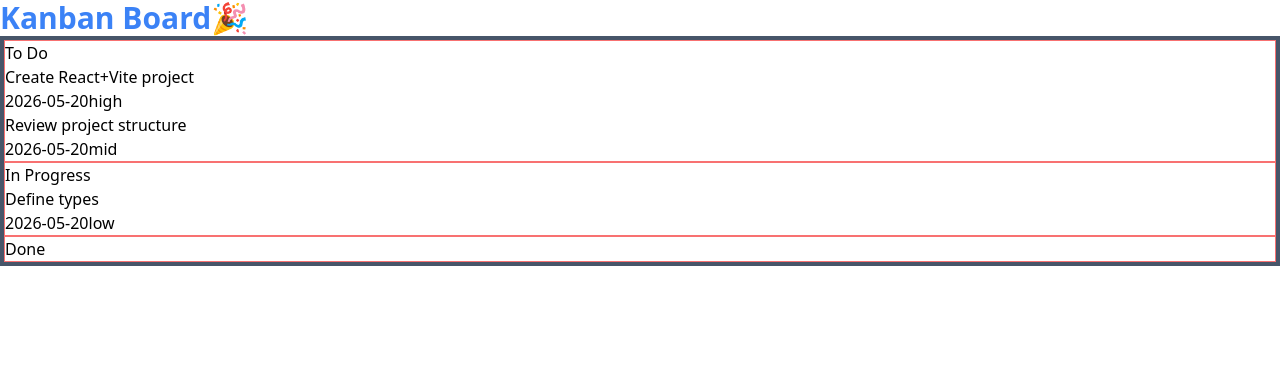
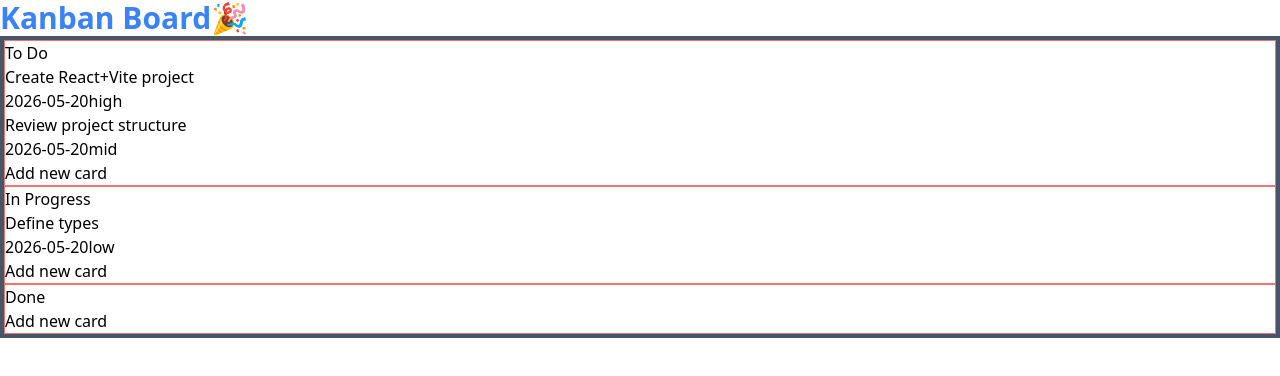
Before and after one commit to danimkim/min-dnd-kanban, a React (Vite) app: page / in a window 1280 px wide. Shown: the top 376 px of the page. Built offline with nearby package versions, Linux system fonts and the light colour scheme.

Commit message:
feat: distribute initial data using custom hook

```diff
--- a/src/App.tsx
+++ b/src/App.tsx
@@ -1,13 +1,16 @@
 import './App.css';
 import Board from './components/Board';
+import { useKanban } from './hooks/useKanban';
 
 function App() {
+  const { cards } = useKanban();
+
   return (
     <>
       <div>
         <h1 className="text-3xl font-bold text-blue-500">Kanban Board🎉</h1>
       </div>
-      <Board />
+      <Board cards={cards} />
     </>
   );
 }
--- a/src/components/Board.tsx
+++ b/src/components/Board.tsx
@@ -1,11 +1,16 @@
 import { COLUMNS } from '../constants';
+import type { CardType } from '../types';
 import Column from './Column';
 
-export default function Board() {
+interface Props {
+  cards: CardType[];
+}
+
+export default function Board({ cards }: Props) {
   return (
     <div className="border-slate-600 border-4">
       {COLUMNS.map((column) => (
-        <Column key={column.id} {...column} />
+        <Column key={column.id} column={column} cards={cards} />
       ))}
     </div>
   );
--- a/src/components/Column.tsx
+++ b/src/components/Column.tsx
@@ -1,11 +1,22 @@
-import { initialCards } from '../data/initialData';
+import { useState } from 'react';
 import type { CardType, ColumnType } from '../types';
 import Card from './Card';
+import AddCardForm from './AddCardForm';
 
-export default function Column(props: ColumnType) {
-  const { id, title } = props;
+interface Props {
+  column: ColumnType;
+  cards: CardType[];
+}
 
-  const filteredCards = initialCards.filter((card: CardType) => card.status === id);
+export default function Column({ column, cards }: Props) {
+  const [open, setOpen] = useState(false);
+  const { id, title } = column;
+
+  const filteredCards = cards.filter((card: CardType) => card.status === id);
+
+  const handleNewCardForm = {
+    toggleForm: () => setOpen((prev) => !prev),
+  };
 
   return (
     <section className="border-red-400 border">
@@ -15,6 +26,11 @@ export default function Column(props: ColumnType) {
       {filteredCards.map((card: CardType) => (
         <Card key={card.id} {...card} />
       ))}
+      {!open ? (
+        <button onClick={() => setOpen((prev) => !prev)}>Add new card</button>
+      ) : (
+        <AddCardForm formHandler={handleNewCardForm} status={column.id} />
+      )}
     </section>
   );
 }
--- a/src/hooks/useKanban.ts
+++ b/src/hooks/useKanban.ts
@@ -22,5 +22,5 @@ export function useKanban() {
       );
     });
   };
-  return { addCard, deleteCard, moveCard };
+  return { addCard, deleteCard, moveCard, cards };
 }
```
